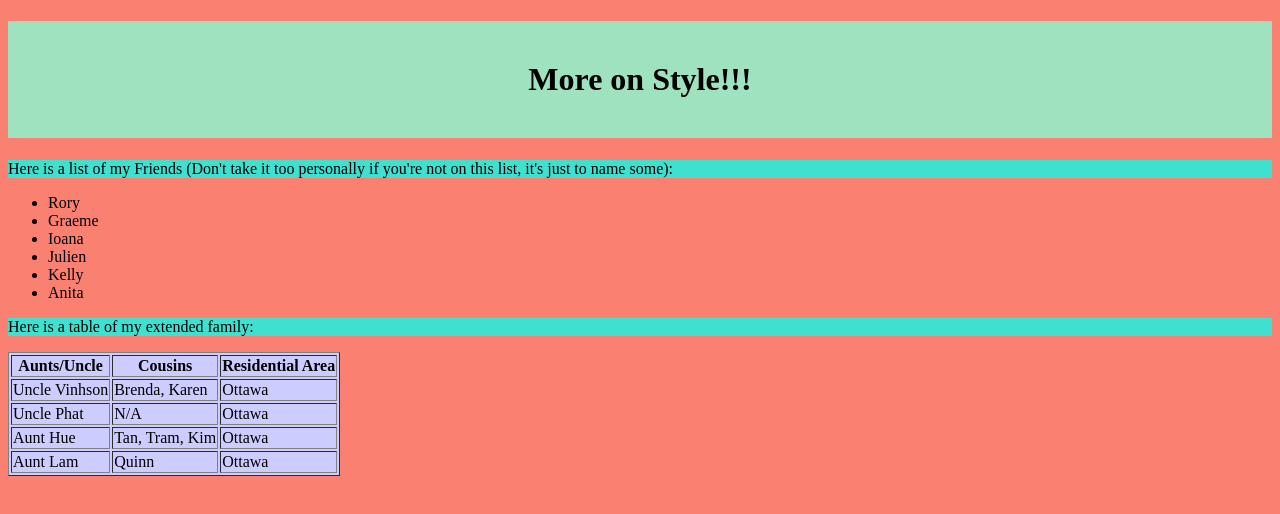
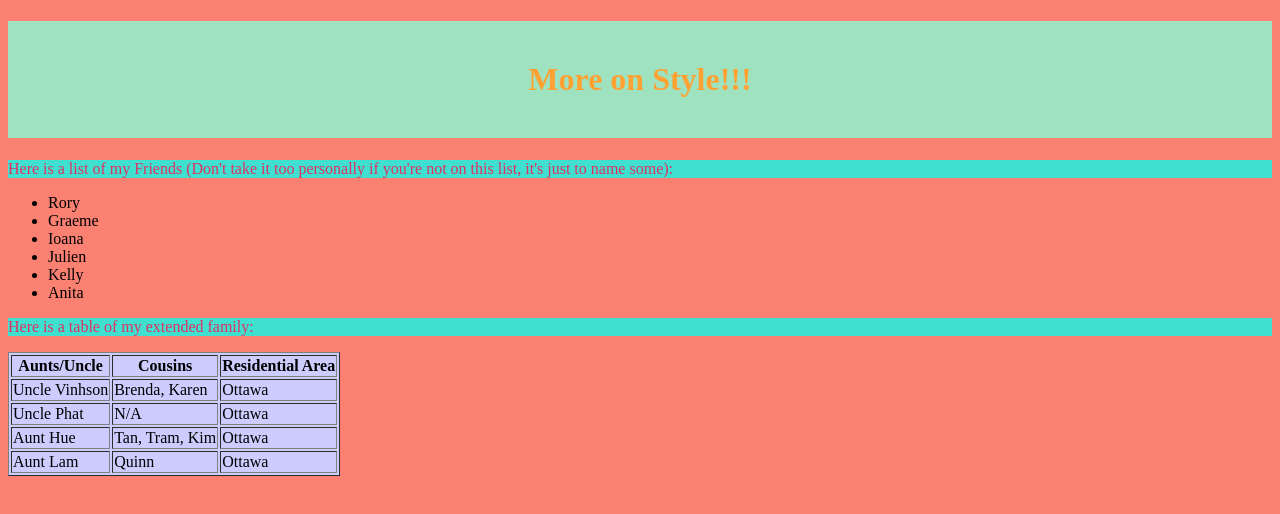
Before and after one commit to ICS2O-Programming-VanN/Unit1-04-HTML-CSS, a plain HTML site: page more_style.html in a window 1280 px wide. Drawn offline with Linux system fonts and the light colour scheme.

Commit message:
Modified style2.css file, fixed errors in both html files.

```diff
--- a/css/style2.css
+++ b/css/style2.css
@@ -6,10 +6,12 @@ h1 {
   background-color: rgb(159, 226, 191);
   padding: 40px;
   text-align: center;
+  color: #FFA233
 }
 
 p {
   background-color: rgb(64, 224, 208);
+  color: #DE3163
 }
 
 table {
--- a/more_style.html
+++ b/more_style.html
@@ -5,7 +5,7 @@
     <meta name="description" content="My second web page, with CSS!">
     <meta name="keyword" content="immaculata, ICS2O">
     <meta name="author" content="Van Nguyen">
-    <meta name="viewport" content="width=device-width, initial-scale.0">
+    <meta name="viewport" content="width=device-width, initial-scale=1.0">
     <link rel="stylesheet" href="./css/style2.css">
     <title>My Second Web Page, with CSS!</title>
   </head>
```
Also changed, not shown: index.html (+2 -1 lines).
